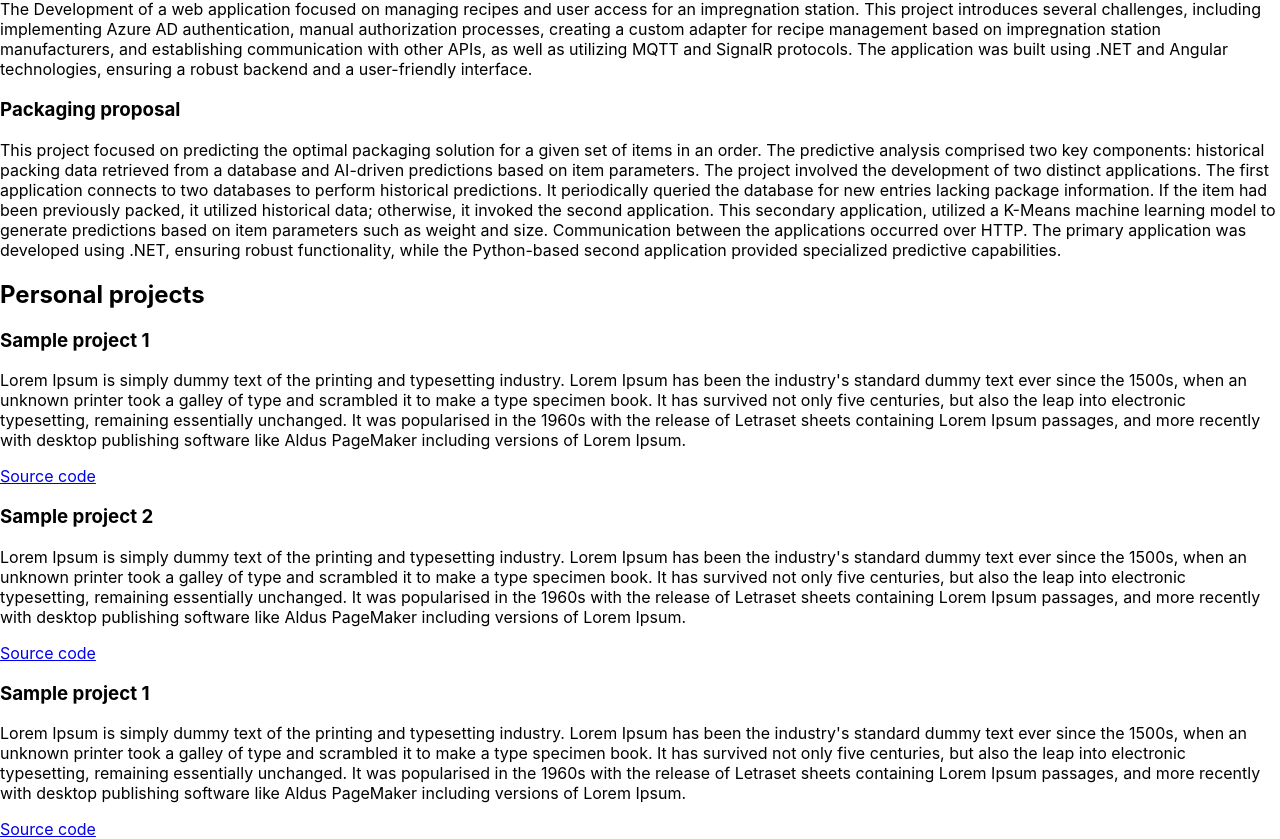
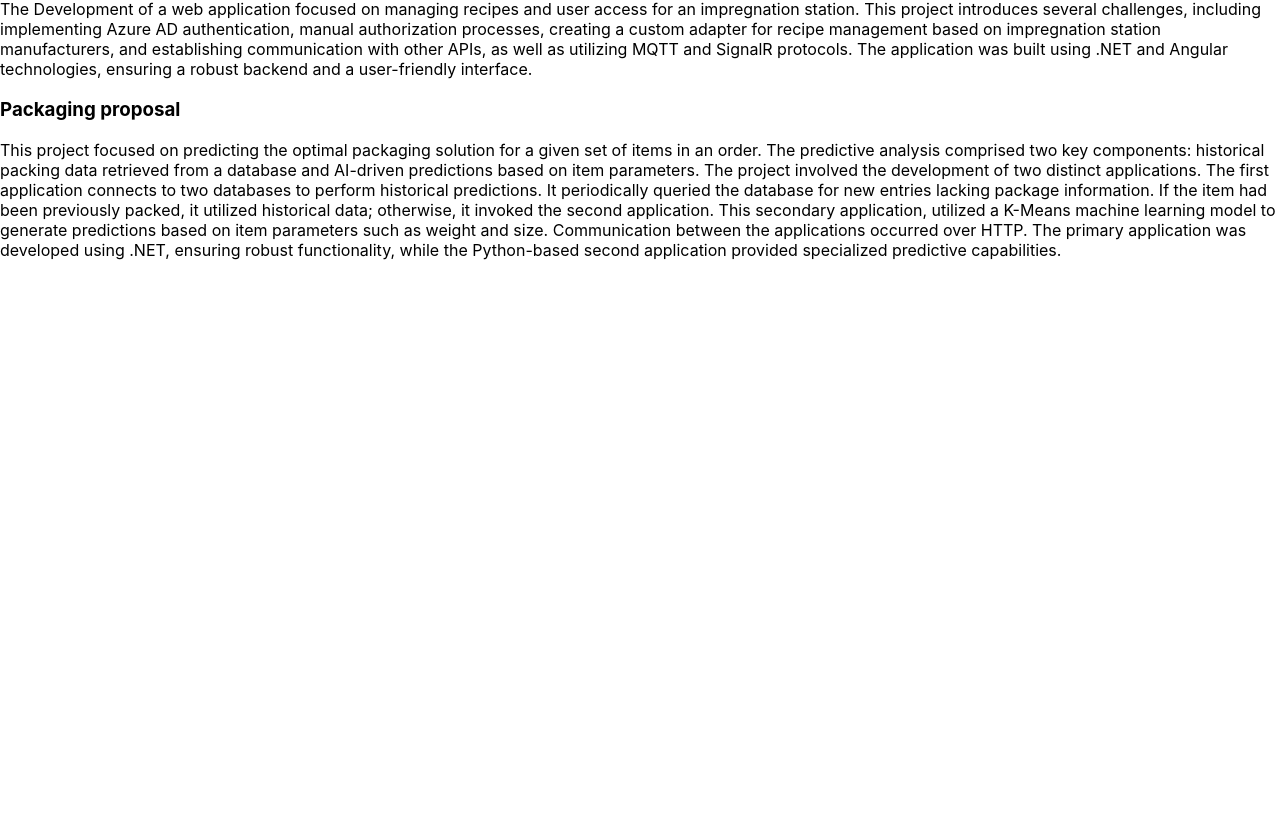
Before and after one commit to prixedox/about, a React (Create React App) app: page / in a window 1280 px wide. Shown: the part 1704-2543 px from the top of the page. After the commit the page ends 1980 px from the top, so only its background shows below. Built offline with nearby package versions, Linux system fonts and the light colour scheme.

Commit message:
removed unused projects

```diff
--- a/src/components/Portfolio/Portfolio.jsx
+++ b/src/components/Portfolio/Portfolio.jsx
@@ -13,10 +13,10 @@
       <PortfolioTRC />
       <PortfolioIMS />
       <PortfolioPP />
-      <h2>Personal projects</h2>
+      {/* <h2>Personal projects</h2>
       <PortfolioSP1 />
       <PortfolioSP2 />
-      <PortfolioSP3 />
+      <PortfolioSP3 /> */}
     </>
   );
 }
```
